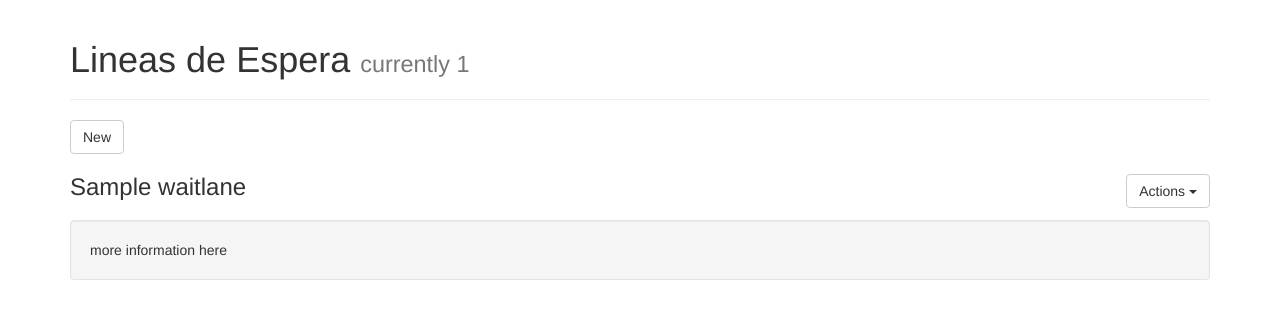
After one commit to victor-fdez/wait-times-server, a Django app: template WaitTimes/WaitLanes/templates/WaitLaneList.html in a window 1280 px wide. The commit adds this page. Shown: the top 319 px of the page. Run offline with Django 3.2, Linux system fonts and the light colour scheme; the template is opened without the code that fills it: values that come from a table or form of the project are taken from there, others are empty; tables that the repository leaves empty hold one stand-in row (values such as "Sample post"); parts of the project's set-up code (start-up, migrations or seed data) failed here and were passed over; some libraries are stand-ins or nearby versions.

Commit message:
ADDED
*add links for edit, and back in the view, and add view inside edit.
*create virtual urls that get the respective files for each bridge for eg. 1/model.json, 1/entries.json, etc...
*modified titles for website navigation

```diff
--- a/WaitTimes/WaitLanes/forms.py
+++ b/WaitTimes/WaitLanes/forms.py
@@ -5,4 +5,4 @@ class WaitLaneForm(ModelForm):
 	class Meta:
 		model = WaitLane
 		#fields = [field for field in dir(WaitLane) if not callable(field) and not field.startswith("__")]
-		fields = ['name', 'boundaryFile', 'startBoundaryFile', 'modelFile']
+		fields = ['name', 'boundaryFile', 'entriesFile', 'exitsFile', 'modelFile', 'destinationCountry', 'originCountry']
--- a/WaitTimes/WaitLanes/models.py
+++ b/WaitTimes/WaitLanes/models.py
@@ -1,9 +1,13 @@
 from django.db import models
+from django_countries.fields import CountryField
 
 
 # Create your models here.
 class WaitLane(models.Model):
 	name = models.CharField(max_length=100)
 	boundaryFile = models.FileField(upload_to="WaitLanes/boundary/")
-	startBoundaryFile = models.FileField(upload_to="WaitLanes/startBoundary/")
+	entriesFile = models.FileField(upload_to="WaitLanes/entries/")
 	modelFile = models.FileField(upload_to="WaitLanes/model/")
+	exitsFile = models.FileField(upload_to="WaitLanes/exits/")
+	destinationCountry = CountryField(default="")
+	originCountry = CountryField(default="")
--- /dev/null
+++ b/WaitTimes/WaitLanes/templates/WaitLaneList.html
@@ -0,0 +1,45 @@
+{% extends "WaitLanesBase.html" %}
+{% block scripts %}
+{{ block.super }}
+{% load staticfiles %}
+<script src="{% static "js/WaitLanes.js"%}"></script>
+{% endblock %}
+{% block base-main %}
+{% load widget_mod %}
+{% load field_mod %}
+	<div class="page-header">
+		<h1>Lineas de Espera <small>   currently {{ WaitLanes|length}}</small></h1>
+	</div>
+	<div class="row" style="padding-bottom: 20px">
+		<div class="col-md-12">
+			<a href="/WaitLanes/new/">
+			<button type="button" class="btn btn-default" onClick=>
+				New
+			</button>
+			</a>
+		</div>
+	</div>
+	{% for WaitLane in WaitLanes %}
+	<div class="row">
+		<div class="col-md-12">
+			<div style="padding-bottom: 20px">
+				<h3 style="display: inline">{{ WaitLane.name }}</h3>
+				<div class="btn-group pull-right">
+					<button type="button" class="btn btn-default dropdown-toggle" data-toggle="dropdown">
+						Actions <span class="caret"></span>
+					</button>
+					<ul class="dropdown-menu" role="menu">
+						<li><a href="/WaitLanes/edit/{{ WaitLane.id }}/">edit</a></li>
+						<li><a href="/WaitLanes/view/{{ WaitLane.id }}/">view</a></li>
+						<li class="divider"></li>
+						<li><a href="#">delete</a></li>
+					</ul>
+				</div>
+			</div>
+		</div>
+		<div class="col-md-12">
+			<div class="well well-md">more information here</div>
+		</div>
+	</div>
+	{% endfor %}
+{% endblock %}
--- a/WaitTimes/WaitLanes/urls.py
+++ b/WaitTimes/WaitLanes/urls.py
@@ -9,4 +9,9 @@ urlpatterns = patterns('WaitLanes',
     url(r'^new/?', 'views.new'),
     url(r'^edit/(\d+)/', 'views.edit'),
     url(r'^view/(\d+)/', 'views.view'),
+    url(r'^list/', 'views.list'),
+    url(r'^file/(\d+)/(model)\.json', 'views.get_file'),
+    url(r'^file/(\d+)/(exits)\.json', 'views.get_file'),
+    url(r'^file/(\d+)/(entries)\.json', 'views.get_file'),
+    url(r'^file/(\d+)/(boundary)\.json', 'views.get_file'),
 )
```
Also changed, not shown: WaitTimes/WaitLanes/templates/WaitLaneForm.html (+21 -0 lines), WaitTimes/WaitLanes/templates/WaitLaneView.html (+18 -3 lines), WaitTimes/WaitLanes/views.py (+26 -5 lines), 2 other files.
